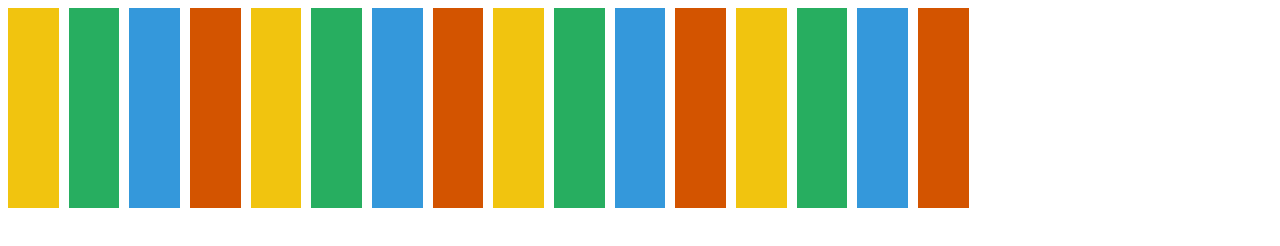
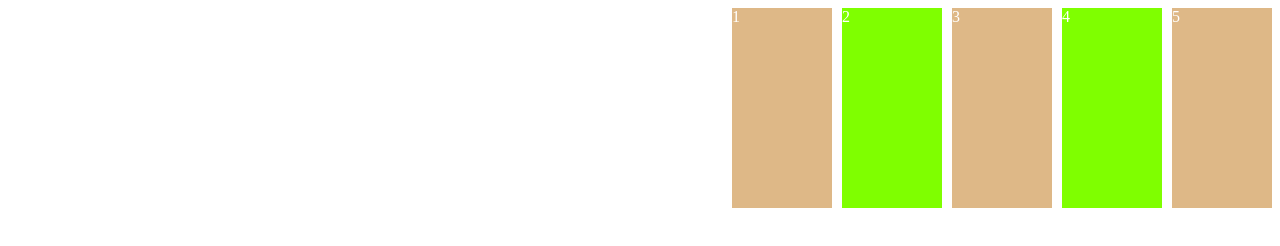
Before and after one commit to nakusha/css_practice, a plain HTML site: page grid.html in a window 1280 px wide. Drawn offline with Linux system fonts and the light colour scheme.

Commit message:
Align whole Grid

```diff
--- a/grid.html
+++ b/grid.html
@@ -10,40 +10,28 @@
                 display: grid;
                 grid-auto-rows: 200px;
                 grid-gap: 10px;
-                grid-template-columns:repeat(auto-fill, minmax(50px, 1fr));
+                grid-template-columns:repeat(5, 100px);
+                color:white;
+                height: 100vh;
+                place-content: start end;
+                /* justify-content: end;
+                align-content: start; */
             }
-            .first{
-                background-color: #f1c40f;
+            .box:nth-child(even){
+                background-color: chartreuse;
             }
-            .second{
-                background-color: #27ae60;
-            }
-            .third{
-                background-color: #3498db;
-            }
-            .forth{
-                background-color: #d35400;
+            .box:nth-child(odd){
+                background-color: burlywood;
             }
         </style>
     </head>
     <body>
         <div class="father">
-            <div class="first"></div>
-            <div class="second"></div>
-            <div class="third"></div>
-            <div class="forth"></div>
-            <div class="first"></div>
-            <div class="second"></div>
-            <div class="third"></div>
-            <div class="forth"></div>
-            <div class="first"></div>
-            <div class="second"></div>
-            <div class="third"></div>
-            <div class="forth"></div>
-            <div class="first"></div>
-            <div class="second"></div>
-            <div class="third"></div>
-            <div class="forth"></div>
+            <div class="box">1</div>
+            <div class="box">2</div>
+            <div class="box">3</div>
+            <div class="box">4</div>
+            <div class="box">5</div>
         </div>
     </body>
 </html>
```
Also changed, not shown: README.md.
